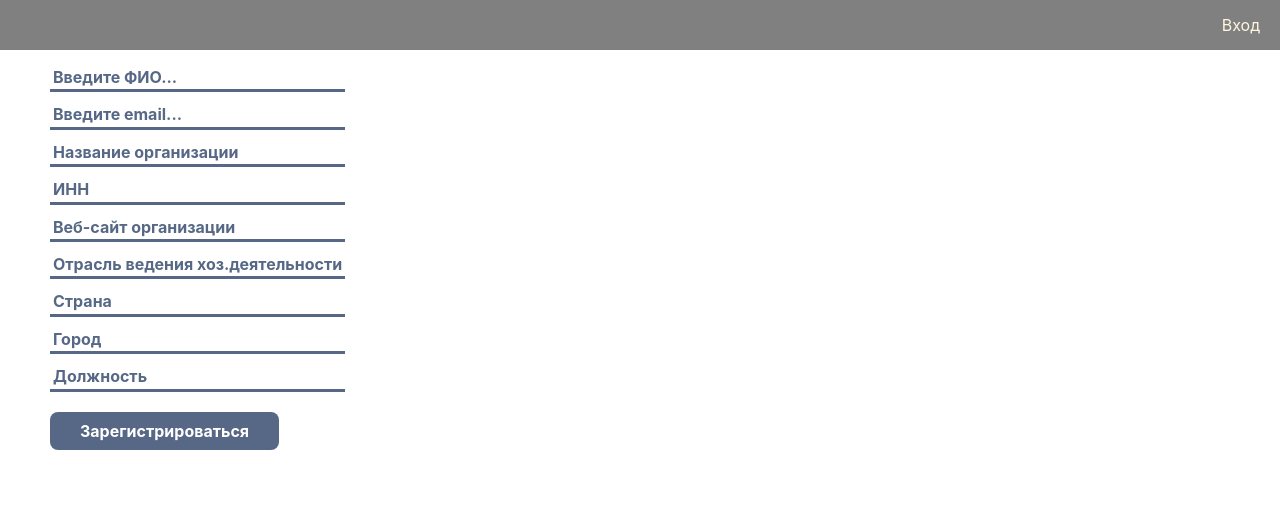
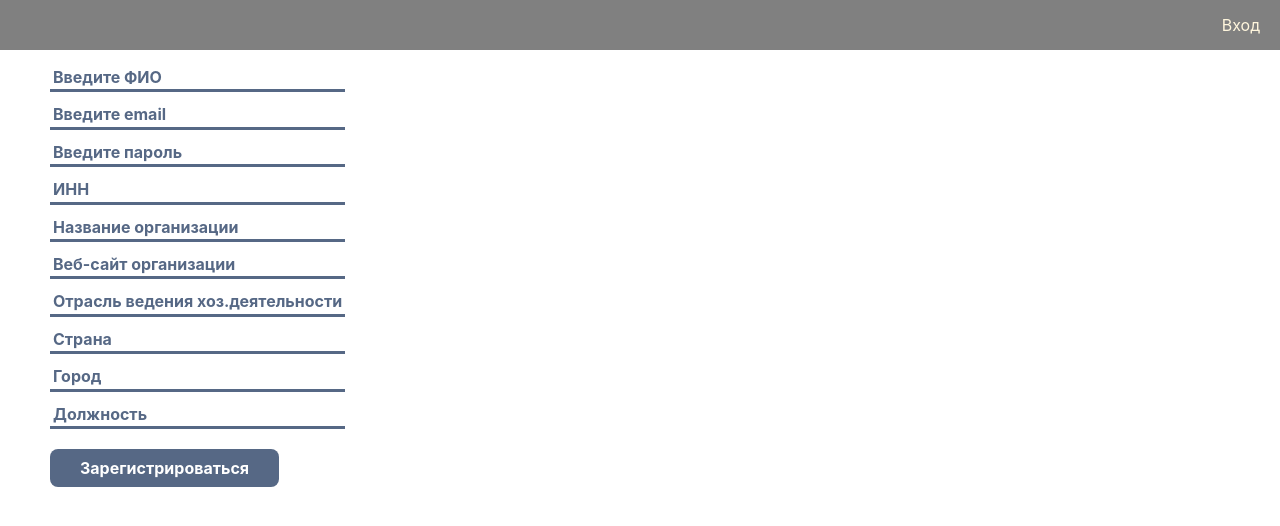
Before and after one commit to TOO-CODEMEN/investement, a React (Create React App) app in the folder frontend/: page /register in a window 1280 px wide. Shown: the top 526 px of the page. Built offline with nearby package versions, Linux system fonts and the light colour scheme.

Commit message:
changed register

```diff
--- a/frontend/src/App.css
+++ b/frontend/src/App.css
@@ -1,4 +1,8 @@
 @import url("./utils/normalize.css");
+
+.container {
+  padding: 0px 50px 0px 50px;
+}
 
 .App {
   display: flex;
--- a/frontend/src/Components/Pages/Registration/Register.jsx
+++ b/frontend/src/Components/Pages/Registration/Register.jsx
@@ -7,6 +7,7 @@ export const Register = () => {
     const [register, setRegister] = useState({
         name: "",
         email: "",
+        password: "",
         nameOrganization: "",
         inn: "",
         webSite: "",
@@ -17,17 +18,24 @@ export const Register = () => {
     })
 
     return (
-        <div className={cl.container}>
-            <form className={cl.form} onsubmit="return false;">
-                <div className={cl.input}><Input type="text" placeholder="Введите ФИО..." value={register.name} setValue={setRegister} typeObject={'name'} required={true} /></div>
-                <div className={cl.input}><Input type="email" placeholder="Введите email..." value={register.email} setValue={setRegister} typeObject={'email'} required={true} /></div>
+        <div className='container'>
+            <form className={cl.form} onSubmit={false}>
+                <div className={cl.flex__container}>
+                    <div className={cl.main}>
+                        <div className={cl.input}><Input type="text" placeholder="Введите ФИО" value={register.name} setValue={setRegister} typeObject={'name'} required={true} /></div>
+                        <div className={cl.input}><Input type="email" placeholder="Введите email" value={register.email} setValue={setRegister} typeObject={'email'} required={true} /></div>
+                        <div className={cl.input}><Input type="password" placeholder="Введите пароль" value={register.password} setValue={setRegister} typeObject={'password'} required={true} /></div>
+                        <div className={cl.input}><Input type="text" placeholder="ИНН" value={register.inn} setValue={setRegister} typeObject={'inn'} required={true} /></div>
+                    </div>
+                    <div className={cl.not__main}>
                         <div className={cl.input}><Input type="text" placeholder="Название организации" value={register.nameOrganization} setValue={setRegister} typeObject={'nameOrganization'} required={false} /></div>
-                <div className={cl.input}><Input type="text" placeholder="ИНН" value={register.inn} setValue={setRegister} typeObject={'inn'} required={true} /></div>
                         <div className={cl.input}><Input type="text" placeholder="Веб-сайт организации" value={register.webSite} setValue={setRegister} typeObject={'webSite'} required={false} /></div>
                         <div className={cl.input}><Input type="text" placeholder="Отрасль ведения хоз.деятельности" value={register.industry} setValue={setRegister} typeObject={'industry'} required={false} /></div>
                         <div className={cl.input}><Input type="text" placeholder="Страна" value={register.country} setValue={setRegister} typeObject={'country'} required={false} /></div>
                         <div className={cl.input}><Input type="text" placeholder="Город" value={register.city} setValue={setRegister} typeObject={'city'} required={false} /></div>
                         <div className={cl.input}><Input type="text" placeholder="Должность" value={register.job} setValue={setRegister} typeObject={'job'} required={false} /></div>
+                    </div>
+                </div>
                 <button onClick={
                     () => console.log(register)
                 } className={cl.form__button}>
--- a/frontend/src/Components/Pages/Registration/Register.module.css
+++ b/frontend/src/Components/Pages/Registration/Register.module.css
@@ -1,6 +1,3 @@
-.container {
-    padding: 0px 50px 0px 50px;
-}
 
 .form {
     margin-top: 15px;
```
Lines whose indentation alone changed are shown as unchanged.
